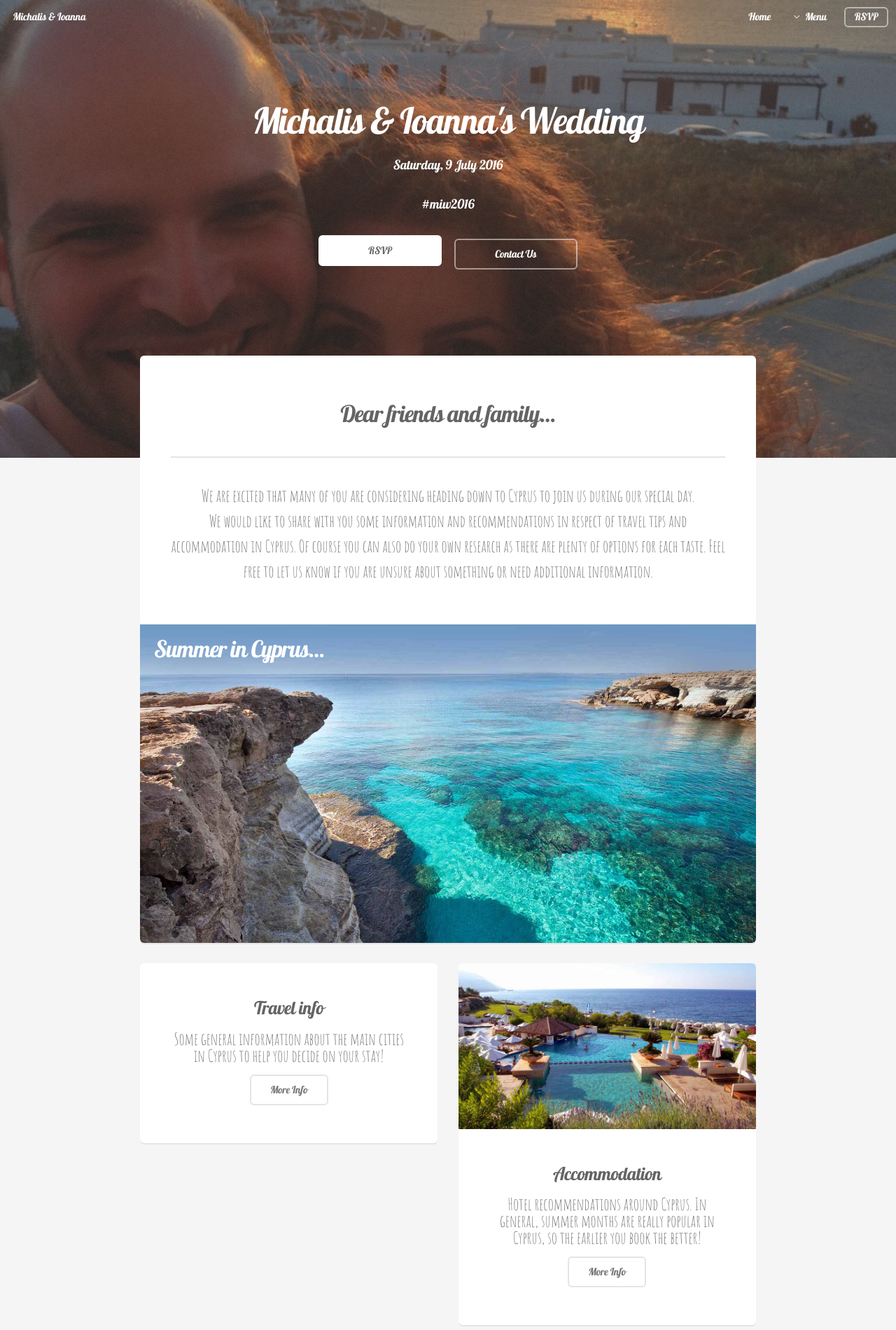
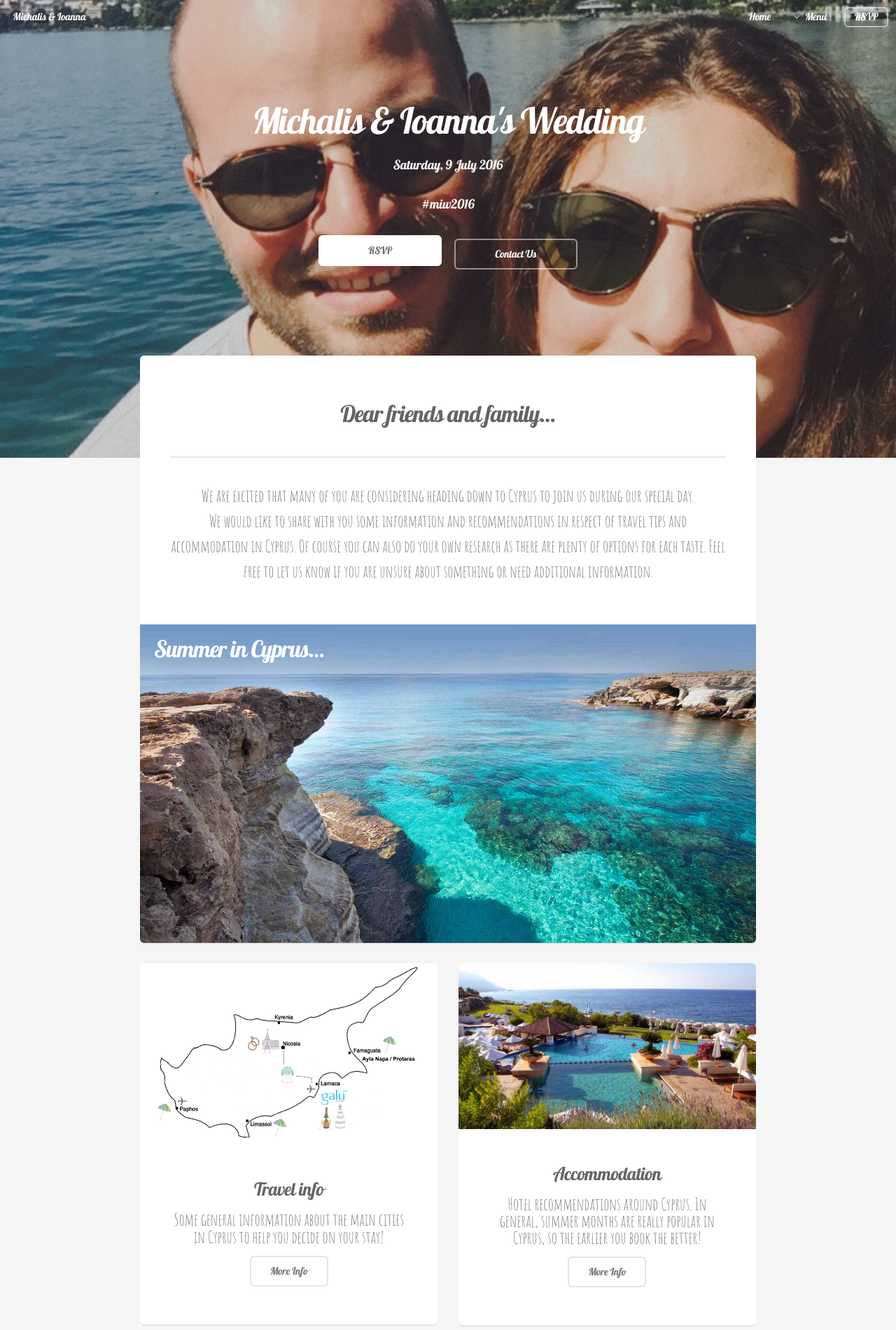
Before and after one commit to joannakrashia/joannakrashia.github.io, a plain HTML site: page index.html in a window 1280 px wide. Shown: the top 1900 px of the page at 70% size. Drawn offline with Linux system fonts and the light colour scheme; a web font is replaced by a local one.

Commit message:
updated pictures

```diff
--- a/assets/sass/main.scss
+++ b/assets/sass/main.scss
@@ -1243,7 +1243,7 @@
 	#banner {
 		background-attachment:	scroll,							fixed;
 		background-color:		#666;
-		background-image:		url('images/overlay.png'),		url('../../images/banner-MI4.jpg');
+		background-image:		url('images/overlay.png'),		url('../../images/banner-MI5.jpg');
 		background-position:	top left,						center center;
 		background-repeat:		repeat,							no-repeat;
 		background-size:		auto,							cover;
--- a/index.html
+++ b/index.html
@@ -65,7 +65,7 @@
 						<div class="6u 12u(narrower)">
 
 							<section class="box special">
-								<span class="image featured"><img src="images/pic02.jpg" alt="" /></span>
+								<span class="image featured"><a href="travelinfo.html"><img src="images/pic02.png" alt="" /></a></span>
 								<h3>Travel info</h3>
 								<p>Some general information about the main cities in Cyprus to help you decide on your stay!</p>
 								<ul class="actions">
@@ -77,7 +77,7 @@
 						<div class="6u 12u(narrower)">
 
 							<section class="box special">
-								<span class="image featured"><img src="images/pic03.jpg" alt="" /></span>
+								<span class="image featured"><a href="accommodation.html"><img src="images/pic03.jpg" alt="" /></a></span>
 								<h3>Accommodation</h3>
 								<p>Hotel recommendations around Cyprus. In general, summer months are really popular in Cyprus, so the earlier you book the better!</p>
 								<ul class="actions">
```
Also changed, not shown: assets/css/main.css, images/pic02.png (added).
